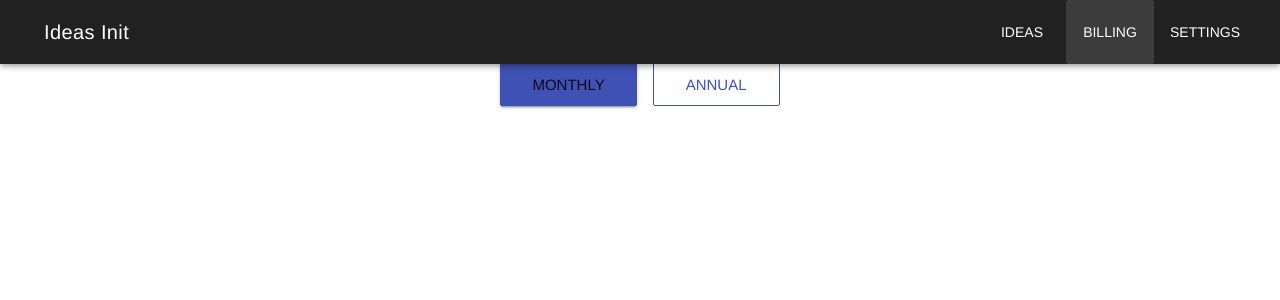
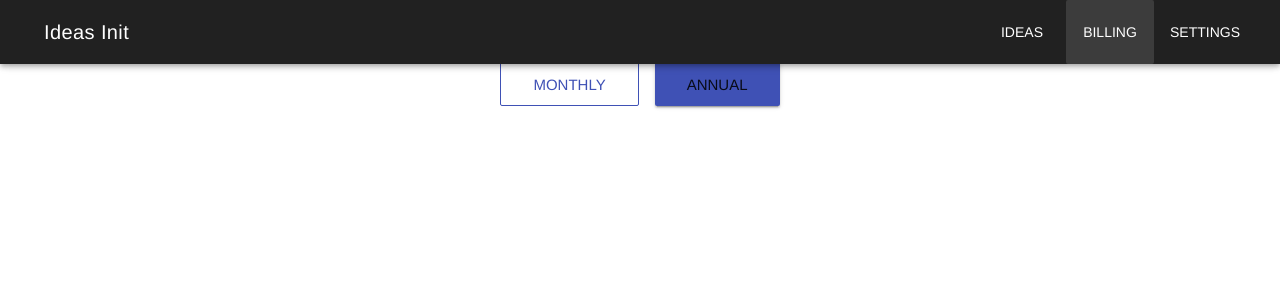
Before and after one commit to ejohnst2/idea-bot-enterprise, a Vue app in the folder client/: page /Billing in a window 1280 px wide. Shown: the top 300 px of the page. Built offline with nearby package versions, Linux system fonts and the light colour scheme.

Commit message:
monthly annual button switch init

```diff
--- a/client/src/components/Billing.vue
+++ b/client/src/components/Billing.vue
@@ -1,22 +1,21 @@
 <template>
   <div>
-    <v-btn v-if="this.isMonthly === true" v-on:click="setPlan(true)" color="indigo" large>Monthly</v-btn>
-    <v-btn v-if="this.isMonthly === false" v-on:click="setPlan(true)" outline color="indigo" large>Monthly</v-btn>
-    <v-btn v-if="this.isMonthly === true" v-on:click="setPlan(false)" outline color="indigo" large>Annual</v-btn>
-    <v-btn v-if="this.isMonthly === false" v-on:click="setPlan(false)" color="indigo" large>Annual</v-btn>
+    <v-btn v-if="this.isMonthly === true" @click="setPlan(true)" color="indigo" large>Monthly</v-btn>
+    <v-btn v-if="this.isMonthly === false" @click="setPlan(true)" outline color="indigo" large>Monthly</v-btn>
+    <v-btn v-if="this.isMonthly === true" @click="setPlan(false)" outline color="indigo" large>Annual</v-btn>
+    <v-btn v-if="this.isMonthly === false" @click="setPlan(false)" color="indigo" large>Annual</v-btn>
   </div>
 </template>
 <script>
 export default {
   data() {
     return {
-      isMonthly: true
+      isMonthly: false
     }
   },
   methods: {
-    setPlan(bool) {
-      console.log(this.isMonthly)
-      return this.isMonthly === bool
+    setPlan() {
+      this.isMonthly = !this.isMonthly
     }
   }
 };
```
